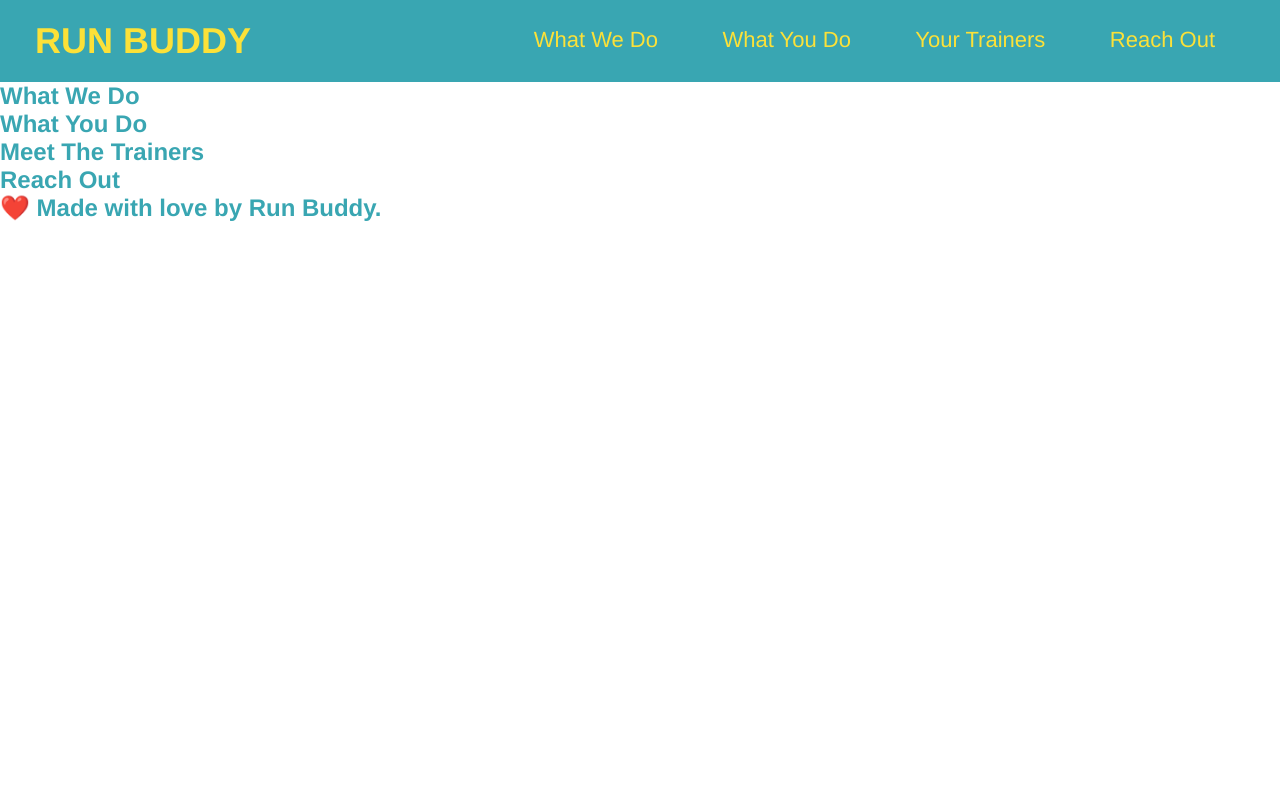
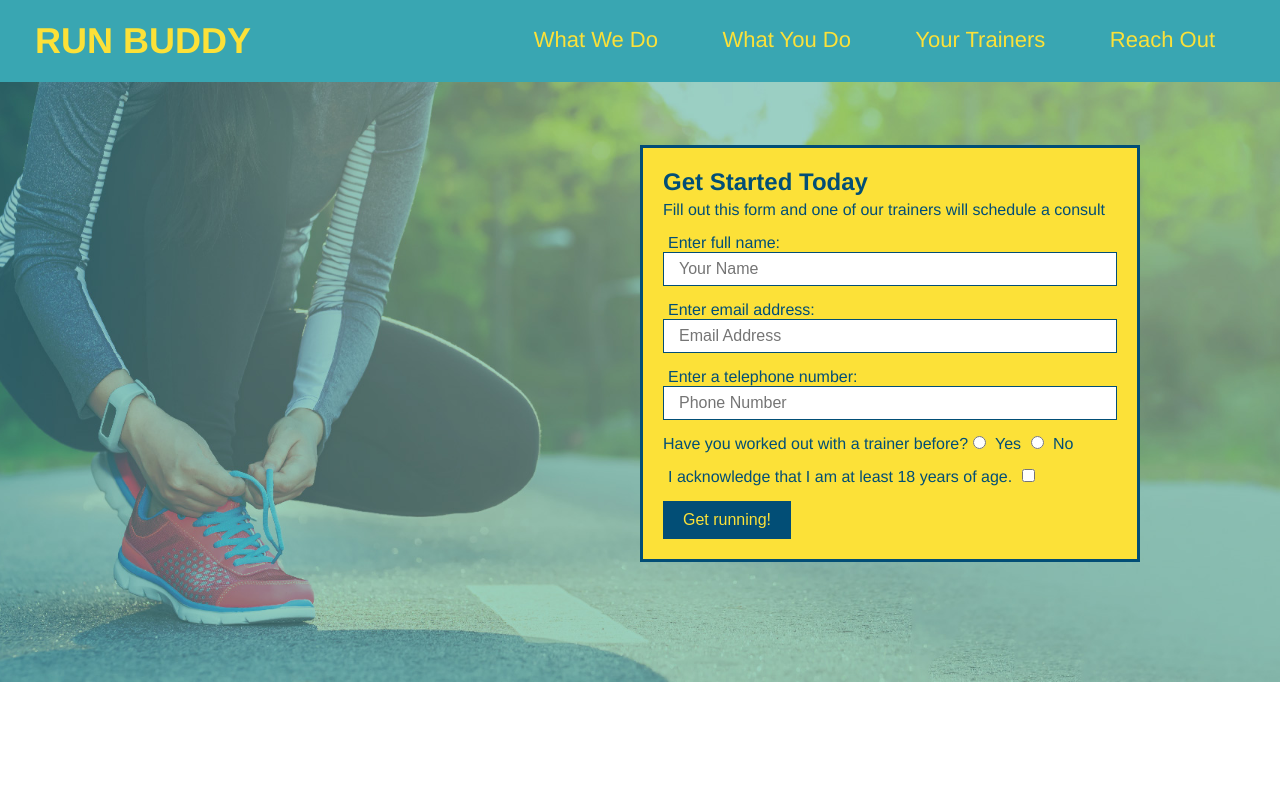
Before and after one commit to pamelac21/run-buddy, a plain HTML site: page index.html in a window 1280 px wide. Shown: the top 800 px of the page. Drawn offline with Linux system fonts and the light colour scheme.

Commit message:
buttons added formatting

```diff
--- a/assets/style.css
+++ b/assets/style.css
@@ -1,6 +1,7 @@
 * {
     margin: 0;
     padding: 0;
+    box-sizing: border-box;
 }
 
 body {
@@ -51,3 +52,84 @@ header h1 {
     margin: 0;
     display: inline;
 }
+
+footer {
+    background: #fce138;
+    width: 100%;
+    padding: 40px 35px;
+}
+
+footer h2 {
+    display: inline;
+    color: #024e76;
+    font-size: 30px;
+    margin: 0;
+}
+
+footer div {
+    float: right;
+    line-height: 1.5;
+    text-align: right;
+}
+
+footer a {
+    color: #024e76;
+}
+
+section {
+    padding: 60px;
+}
+
+.hero {
+    background-image: url("./images/hero-bg.jpg");
+    height: 600px;
+    background-size: cover;
+    background-position: center;
+    position: relative;
+}
+
+.hero-form {
+    background-color: #fce138;
+    padding: 20px;
+    width: 500px;
+    color: #024e76;
+    border: 3px solid #024e76;
+    position: absolute;
+    bottom: 120px;
+    right: 140px;
+}
+
+.hero-form p {
+    margin: 5px 0 15px 0;
+}
+
+.hero-form h3 {
+    font-size: 24px;
+    margin: 0;
+}
+
+  .hero-form p {
+    margin: 5px 0 15px 0;
+}
+
+  .form-input {
+    border: 1px solid #024e76;
+    display: block;
+    padding: 7px 15px;
+    font-size: 16px;
+    color: #024e76;
+    width: 100%;
+    margin-bottom: 15px;
+}
+
+.hero-form label {
+    margin: 0 5px;
+}
+
+.hero-form button {
+    color: #fce138;
+    background-color: #024e76;
+    border: none;
+    padding: 10px 20px;
+    font-size: 16px;
+}
--- a/index.html
+++ b/index.html
@@ -29,6 +29,39 @@
         </nav>
     </header>
 
+    <section class="hero">
+        <div class="hero-form">
+          <h3>Get Started Today</h3>
+          <p>Fill out this form and one of our trainers will schedule a consult</p>
+            <form>
+                <label for="name">Enter full name:</label>
+                <input type="text" placeholder="Your Name" name="name" id="name" class="form-input" />
+                <label for="email">Enter email address:</label>
+                <input type="email" placeholder="Email Address" name="email" id="email" class="form-input" />
+                <label for="phone">Enter a telephone number:</label>
+                <input type="tel" placeholder="Phone Number" name="phone" id="phone" class="form-input" />
+                <p>
+                    Have you worked out with a trainer before?
+                    <input type="radio" name="trainer-confirm" id="trainer-yes" />
+                    <label for="trainer-yes">Yes</label>
+                    <input type="radio" name="trainer-confirm" id="trainer-no" />
+                    <label for="trainer-no">No</label>
+                </p>
+
+                <p>
+                    <label for="checkbox" >
+                      I acknowledge that I am at least 18 years of age.
+                    </label>
+                    <input type="checkbox" name="age-confirm" id="checkbox" />
+                </p>
+                <button type="submit">
+                    Get running!
+                </button>
+
+            </form>
+        </div>
+      </section>
+
     <section>
 
     </section>
@@ -46,6 +79,10 @@
 
     <footer>
         <h2>❤️ Made with love by Run Buddy.</h2>
+            <div>
+                <a href="#">Read Our Privacy Policy</a><br />
+                &copy; 2019 Run Buddy, Inc.
+            </div>
     </footer>
   </body>
 
```
Also changed, not shown: assets/images/hero-bg.jpg (added).
